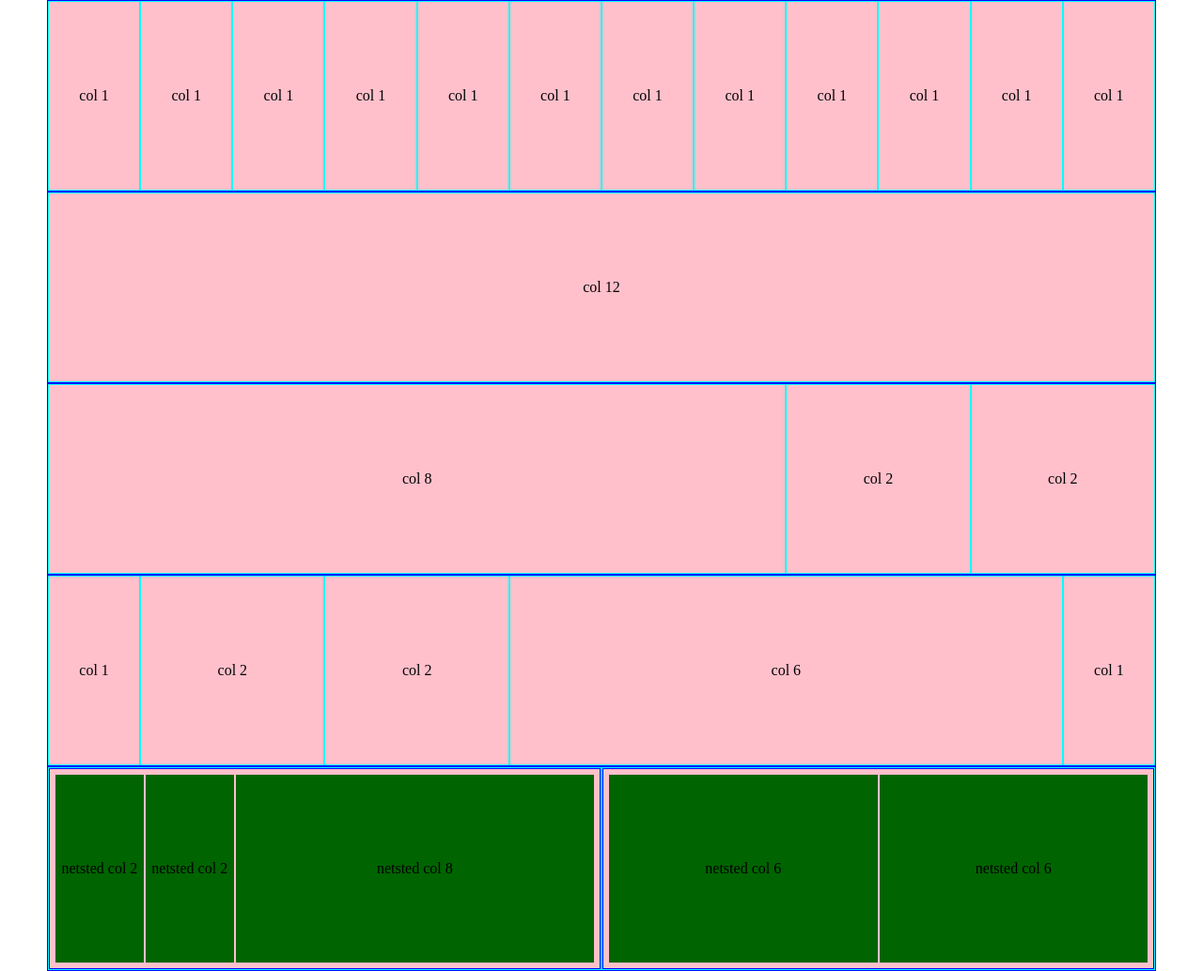
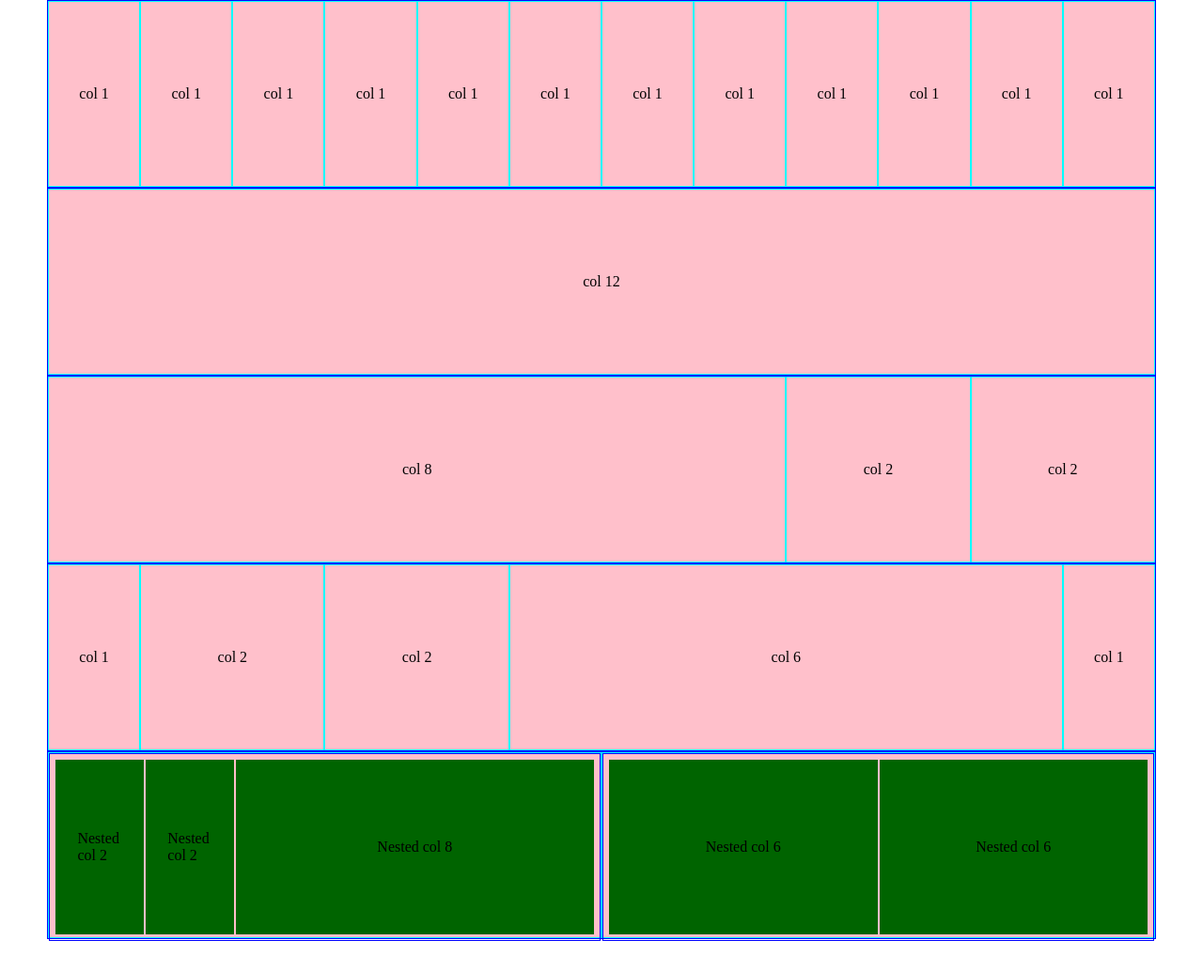
Before and after one commit to 0d1n92/html-css-12bool, a plain HTML site: page index.html in a window 1280 px wide. Shown: the whole page at 94% size. After the commit the page ends 1002 px from the top, so only its background shows below. Drawn offline with Linux system fonts and the light colour scheme.

Commit message:
centering with absolute

```diff
--- a/css/style.css
+++ b/css/style.css
@@ -6,20 +6,22 @@ height: 1000px;
 .nested {
   padding: 5px;
 }
-
+.conteiner {
+  height: 200px;
+}
 div.nested > [class*="col-"] {
   background-color: darkgreen;
   border: 1px solid pink;
 }
 
 [class*="col-"] {
-  text-align: center;
   width: 200px;
-
+  position: relative;
 }
 
-[class*="col-"] p {
-  vertical-align: middle;
-  line-height: 200px;
-
+[class*="col-"] > span {
+  position: absolute;
+  top: 50%;
+  left: 50%;
+  transform: translate(-50%, -50%);
 }
--- a/index.html
+++ b/index.html
@@ -8,46 +8,46 @@
   </head>
   <body class="debug">
     <div class="conteiner">
-      <div class="col-1"><p>col 1</p></div>
-      <div class="col-1"><p>col 1</p></div>
-      <div class="col-1"><p>col 1</p></div>
-      <div class="col-1"><p>col 1</p></div>
-      <div class="col-1"><p>col 1</p></div>
-      <div class="col-1"><p>col 1</p></div>
-      <div class="col-1"><p>col 1</p></div>
-      <div class="col-1"><p>col 1</p></div>
-      <div class="col-1"><p>col 1</p></div>
-      <div class="col-1"><p>col 1</p></div>
-      <div class="col-1"><p>col 1</p></div>
-      <div class="col-1"><p>col 1</p></div>
+      <div class="col-1"><span>col 1</span></div>
+      <div class="col-1"><span>col 1</span></div>
+      <div class="col-1"><span>col 1</span></div>
+      <div class="col-1"><span>col 1</span></div>
+      <div class="col-1"><span>col 1</span></div>
+      <div class="col-1"><span>col 1</span></div>
+      <div class="col-1"><span>col 1</span></div>
+      <div class="col-1"><span>col 1</span></div>
+      <div class="col-1"><span>col 1</span></div>
+      <div class="col-1"><span>col 1</span></div>
+      <div class="col-1"><span>col 1</span></div>
+      <div class="col-1"><span>col 1</span></div>
     </div>
     <div class="conteiner">
-      <div class="col-12"><p>col 12</p></div>
+      <div class="col-12"><span>col 12</span></div>
     </div>
     <div class="conteiner">
-      <div class="col-8"> <p>col 8</p></div>
-      <div class="col-2"><p>col 2</p></div>
-      <div class="col-2"><p>col 2</p></div>
+      <div class="col-8"> <span>col 8</span></div>
+      <div class="col-2"><span>col 2</span></div>
+      <div class="col-2"><span>col 2</span></div>
     </div>
     <div class="conteiner">
-      <div class="col-1"><p>col 1</p></div>
-      <div class="col-2"><p>col 2</p></div>
-      <div class="col-2"><p>col 2</p></div>
-      <div class="col-6"><p>col 6</p></div>
-      <div class="col-1"><p>col 1</p></div>
+      <div class="col-1"><span>col 1</span></div>
+      <div class="col-2"><span>col 2</span></div>
+      <div class="col-2"><span>col 2</span></div>
+      <div class="col-6"><span>col 6</span></div>
+      <div class="col-1"><span>col 1</span></div>
     </div>
     <div class="conteiner">
       <div class="col-6">
         <div class="conteiner nested">
-          <div class="col-2"><p>netsted col 2</p> </div>
-          <div class="col-2"><p>netsted col 2</p></div>
-          <div class="col-8"><p>netsted col 8</p></div>
+          <div class="col-2"><span>Nested col 2</span> </div>
+          <div class="col-2"><span>Nested col 2</span></div>
+          <div class="col-8"><span>Nested col 8</span></div>
         </div>
       </div>
       <div class="col-6">
         <div class="conteiner nested">
-          <div class="col-6"><p>netsted col 6</p></div>
-          <div class="col-6"><p>netsted col 6</p></div>
+          <div class="col-6"><span>Nested col 6</span></div>
+          <div class="col-6"><span>Nested col 6</span></div>
         </div>
       </div>
     </div>
```
